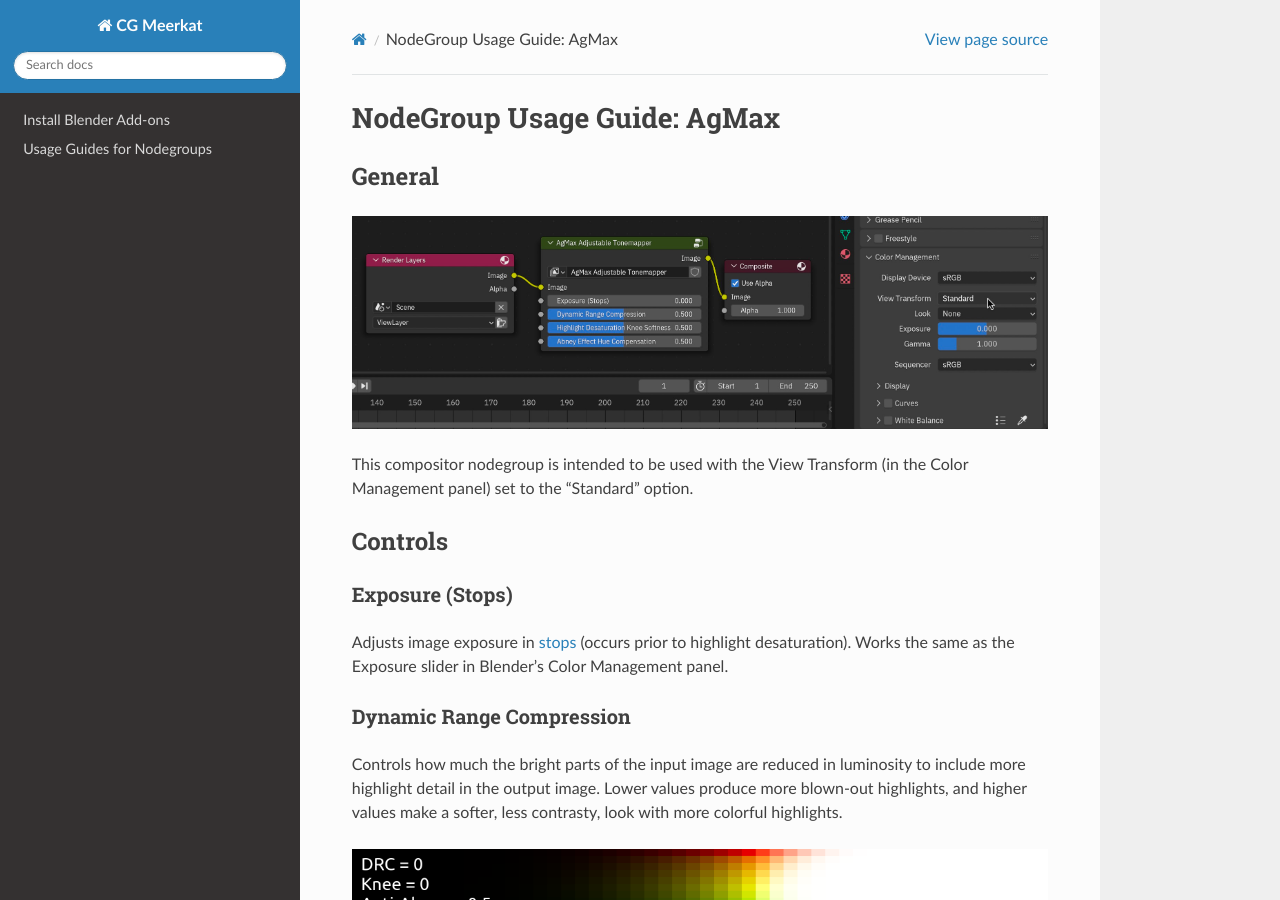
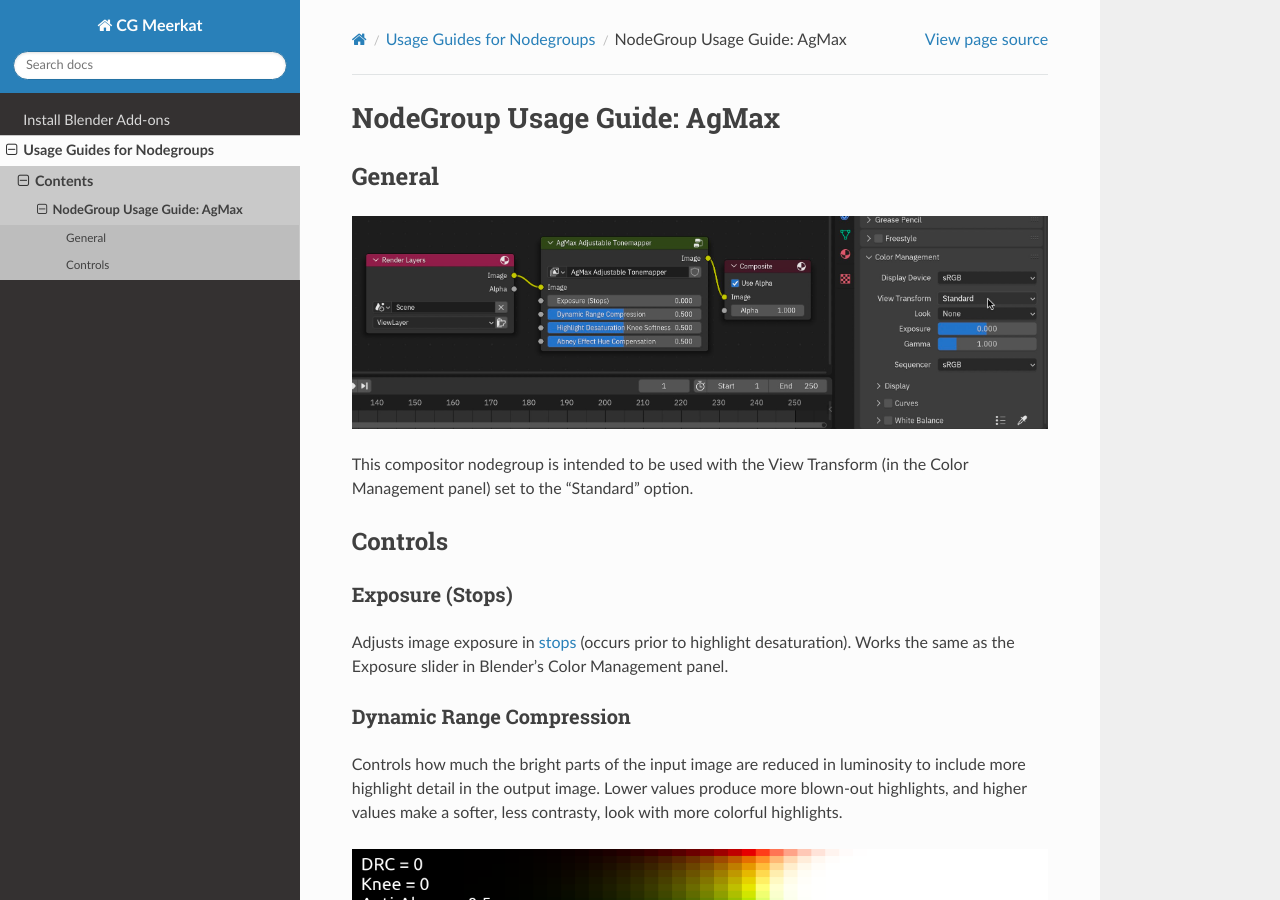
Before and after one commit to cgmeerkat/blender-addons-documentation, a Sphinx documentation site: the page built from docs/source/nodegroups/AgMax_tonemapper.rst, in a window 1280 px wide and 900 px high. Built offline with Sphinx 7.4.7 and the Read the Docs theme 3.1.0, drawn with Linux system fonts in a browser that asks for light colours.

Commit message:
Update nodegroups.rst

```diff
--- a/docs/source/nodegroups.rst
+++ b/docs/source/nodegroups.rst
@@ -2,3 +2,10 @@
 ##########
 
 * :doc:`AgMax Tonemapper <nodegroups/AgMax_tonemapper>`
+
+Contents
+--------
+
+.. toctree::
+
+   nodegroups/AgMax_tonemapper
```
